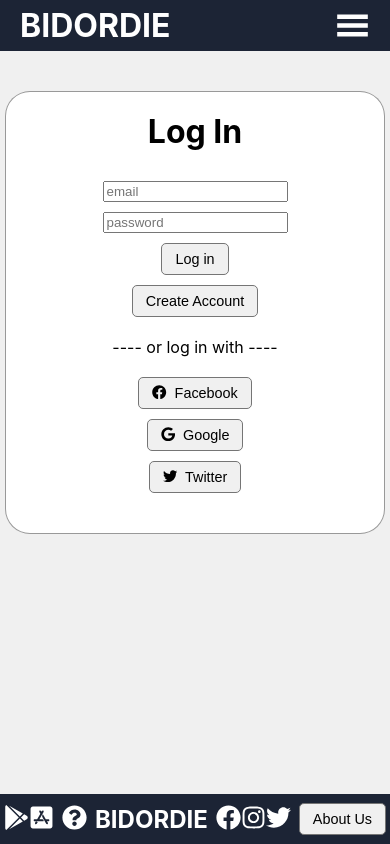
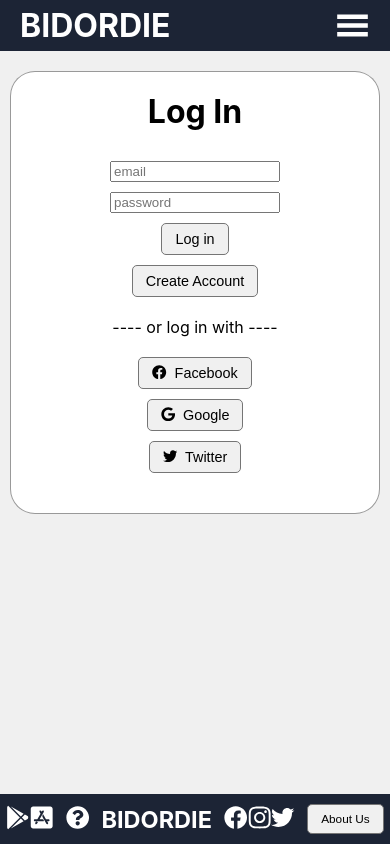
Before and after one commit to dreamc4t/bidordie, a React (Create React App) app: page /login in a window 390 px wide. Built offline with nearby package versions, Linux system fonts and the light colour scheme.

Commit message:
Responsive design for header, footer, index and login-page

```diff
--- a/src/components/CSS/footer.css
+++ b/src/components/CSS/footer.css
@@ -12,6 +12,17 @@
     font-size: x-large;
 }
 
-svg {
-    fill: white;
+@media (max-width:420px) {
+    .footer>p>a>svg {
+        width: 6vw;
+    }
+    .footer>a>svg {
+        width: 6vw;
+    }
+    .footer>h2 {
+        font-size: calc(5vw + 4px);
+    }
+    .footer>p>a>button {
+        font-size: calc(2vw + 4px);
+    }
 }
--- a/src/components/CSS/header.css
+++ b/src/components/CSS/header.css
@@ -12,7 +12,7 @@ header {
   border: none;
   border-bottom: 1px solid rgb(28,36,53);
   background-color: rgb(28,36,53);
-  padding: 3px;
+  padding: 7px 3px;
   cursor: pointer;
   color: white;
   font-size: 110%;
@@ -59,11 +59,23 @@ header div {
   align-items: center;
 }
 
-@media (max-width:700px) {
+@media (max-width:630px) {
   .burger-menu {
     display:inline;
   }
   .header-button-element {
     display: none;
   }
+  .header-nav {
+    gap: 0;
+  }
 }
+
+@media (max-width:300px) {
+  header h1 {
+    font-size: 11vw;
+  }
+  .burger-menu {
+    font-size: 11vw;
+  }
+}
--- a/src/index.css
+++ b/src/index.css
@@ -40,3 +40,33 @@ code {
   font-family: source-code-pro, Menlo, Monaco, Consolas, 'Courier New',
     monospace;
 }
+
+svg {
+  fill: white;
+}
+
+@media (max-width:500px) {
+
+  #root {
+    height: 100vh;
+    display: flex;
+    flex-direction: column;
+  }
+
+  main {
+    flex: 1 0 auto;
+    background-color: rgb(240, 240, 240);
+    display: flex;
+    justify-content: stretch;
+  }
+
+  main>* {
+    background-color: inherit;
+    height: 100%;
+    width: 100%;
+    display: flex;
+    flex-direction: column;
+    align-items: stretch;
+    padding: 20px 10px;
+  }
+}
--- a/src/pages/CSS/login-page.css
+++ b/src/pages/CSS/login-page.css
@@ -10,10 +10,8 @@
     flex-direction: column;
     justify-content: center;
     align-items: center;
-    padding: 20px 60px;
-    width: 22vw;
-    max-width: 600px;
-    min-width: 380px;
+    padding: 20px;
+    min-width: 420px;
     background-color: white;
     border: 1px solid rgba(0,0,0,0.4);
     border-radius: 25px;
@@ -39,3 +37,17 @@
 #log-in-with {
     margin-top: 10px;
 }
+
+@media (max-width:420px) {
+    #login-page {
+        align-items: stretch;
+    }
+    #login-container {
+        min-width: 0;
+    }
+    #login-container>form>input {
+        width: 80vw;
+        max-width: 170px;
+    }
+
+}
```
